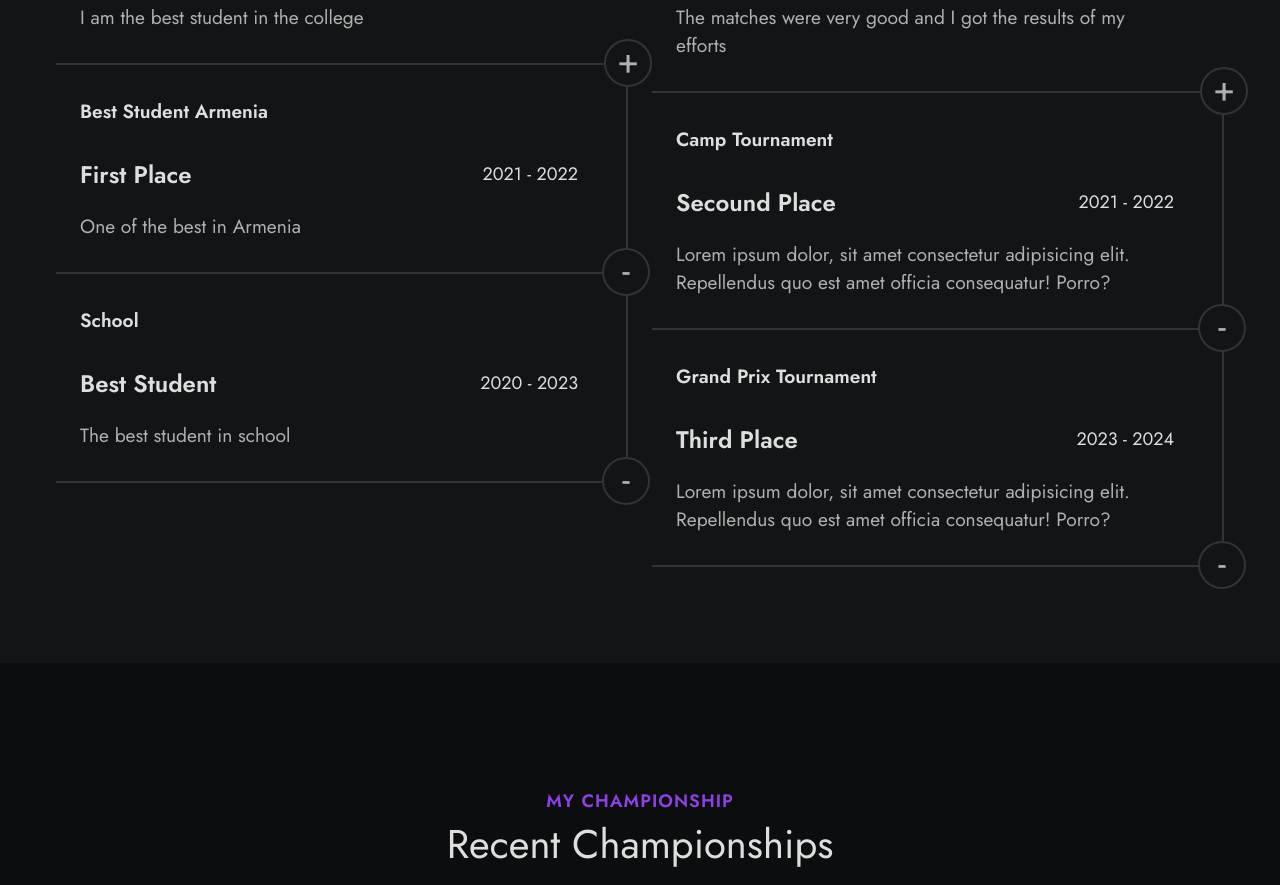
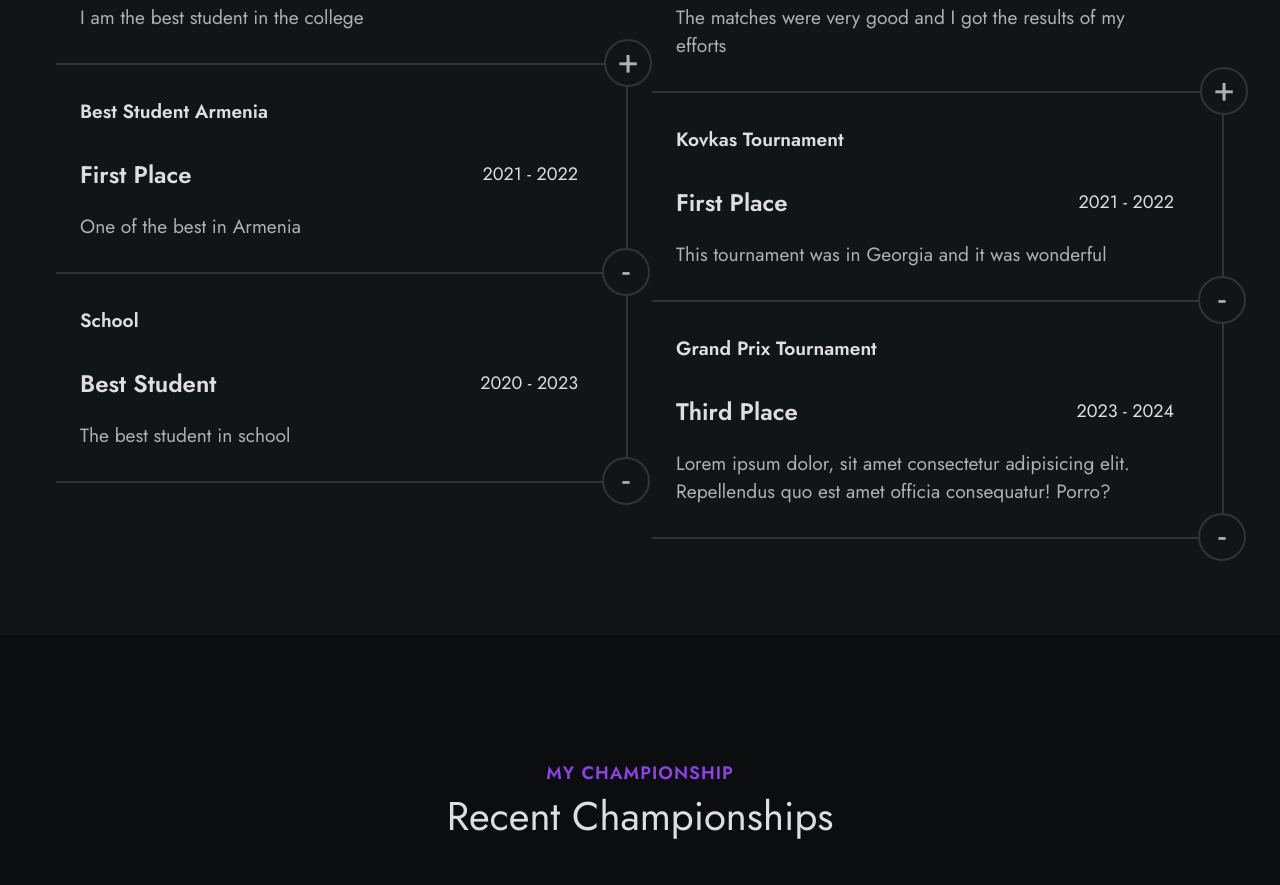
Before and after one commit to GhMamadreza84/mkheyan_222, a plain HTML site: page index.html in a window 1280 px wide. Shown: the part 1677-2562 px from the top of the page. Drawn offline with Linux system fonts and the light colour scheme.

Commit message:
edit karate section 2

```diff
--- a/index.html
+++ b/index.html
@@ -254,19 +254,18 @@
 
               <div class="resume__item">
                 <div class="resume__header">
-                  <h3 class="resume__subtitle">Camp Tournament</h3>
+                  <h3 class="resume__subtitle">Kovkas Tournament</h3>
                   <span class="resume__icon">-</span>
                 </div>
 
                 <div class="resume__content">
                   <div class="resume__date-title">
-                    <h3 class="resume__title">Secound Place</h3>
+                    <h3 class="resume__title">First Place</h3>
                     <span class="resume__date">2021 - 2022</span>
                   </div>
 
                   <p class="resume__description">
-                    Lorem ipsum dolor, sit amet consectetur adipisicing elit.
-                    Repellendus quo est amet officia consequatur! Porro?
+                    This tournament was in Georgia and it was wonderful
                   </p>
                 </div>
               </div>
```
